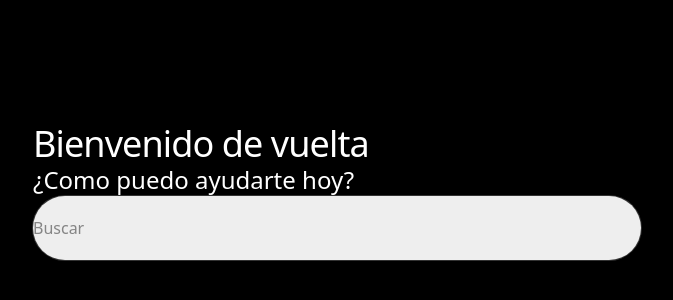
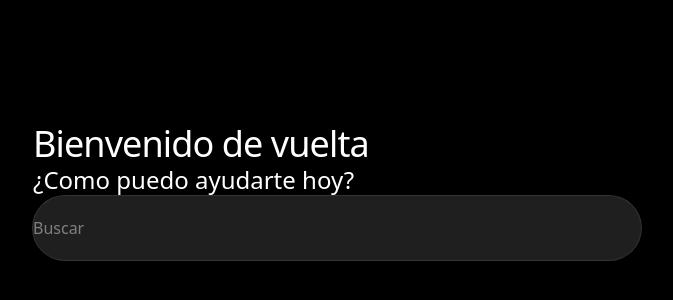
Before and after one commit to spricew/keidot-chatbot-front, a Next.js app: page / in a window 1280 px wide. Shown: the part 208-508 px from the top of the page, without its empty margins (303-976 px from the left). Built offline with nearby package versions, Linux system fonts and the light colour scheme; a web font is replaced by a local one.

Commit message:
feat: set dark palette

```diff
--- a/app/globals.css
+++ b/app/globals.css
@@ -1,105 +1,6 @@
 @import "tailwindcss";
 
 @theme inline {
-  --color-black-primary: #1b1b1b;
-  --color-on-black-primary: #FFFFFF;
-  --color-black-primary-container: #1B1B1B;
-  --color-on-black-primary-container: #848484;
-  --color-primary: #0058BC;
-  --color-on-primary: #FFFFFF;
-  --color-primary-container: #0070EB;
-  --color-on-primary-container: #FEFCFF;
-  --color-secondary: #DFA800;
-  --color-on-secondary: #FFFFFF;
-  --color-tertiary: #790089;
-  --color-on-tertiary: #FFFFFF;
-  --color-primary-background: color-mix(in oklch, var(--color-ref-palette-primary-50) 10%, transparent);
-  --color-secondary-background: color-mix(in oklch, var(--color-ref-palette-secondary-80) 10%, transparent);
-  --color-tertiary-background: color-mix(in oklch, var(--color-ref-palette-tertiary-40) 10%, transparent);
-
-  --color-error: #BA1A1A;
-  --color-on-error: #FFFFFF;
-  --color-error-container: #FFDAD6;
-  --color-on-error-container: #93000A;
-  --color-background: #F9F9F9;
-  --color-on-background: #1B1B1B;
-  --color-surface: #F9F9F9;
-  --color-on-surface: #1B1B1B;
-  --color-surface-variant: #EBE0E1;
-  --color-on-surface-variant: #494949;
-  --color-outline: #7E7576;
-  --color-outline-variant: #C3C3C3;
-  --color-inverse-surface: #303030;
-
-  --color-surface-tint: #5E5E5E;
-  --color-surface-bright: #F9F9F9;
-  --color-surface-container-lowest: #FFFFFF;
-  --color-surface-container-low: #F3F3F3;
-  --color-surface-container: #EEEEEE;
-  --color-surface-container-high: #E8E8E8;
-  --color-surface-container-highest: #E2E2E2;
-
-  /* primary */
-  --color-ref-palette-primary-0: #000000;
-  --color-ref-palette-primary-10: #001A41;
-  --color-ref-palette-primary-20: #002E69;
-  --color-ref-palette-primary-30: #004493;
-  --color-ref-palette-primary-40: #005BC1;
-  --color-ref-palette-primary-50: #0072F0;
-  --color-ref-palette-primary-60: #4B8EFF;
-  --color-ref-palette-primary-70: #80ABFF;
-  --color-ref-palette-primary-80: #ADC6FF;
-  --color-ref-palette-primary-90: #D8E2FF;
-  --color-ref-palette-primary-100: #FFFFFF;
-
-  /* secondary */
-  --color-ref-palette-secondary-0: #000000;
-  --color-ref-palette-secondary-10: #261A00;
-  --color-ref-palette-secondary-20: #3F2E00;
-  --color-ref-palette-secondary-30: #5B4300;
-  --color-ref-palette-secondary-40: #795900;
-  --color-ref-palette-secondary-50: #977100;
-  --color-ref-palette-secondary-60: #B78900;
-  --color-ref-palette-secondary-70: #D8A300;
-  --color-ref-palette-secondary-80: #F7BE26;
-  --color-ref-palette-secondary-90: #FFDF9E;
-  --color-ref-palette-secondary-100: #FFFFFF;
-
-  /* tertiary */
-  --color-ref-palette-tertiary-0: #000000;
-  --color-ref-palette-tertiary-10: #36003E;
-  --color-ref-palette-tertiary-20: #580064;
-  --color-ref-palette-tertiary-30: #7C008D;
-  --color-ref-palette-tertiary-40: #A208B7;
-  --color-ref-palette-tertiary-50: #BF36D2;
-  --color-ref-palette-tertiary-60: #DE55EF;
-  --color-ref-palette-tertiary-70: #F37CFF;
-  --color-ref-palette-tertiary-80: #FCAAFF;
-  --color-ref-palette-tertiary-90: #FFD6FC;
-  --color-ref-palette-tertiary-100: #FFFFFF;
-
-  /* Neutral & Neutral Variant */
-  --color-ref-palette-neutral-10: #1B1B1B;
-  --color-ref-palette-neutral-15: #262626;
-  --color-ref-palette-neutral-20: #303030;
-  --color-ref-palette-neutral-25: #3B3B3B;
-  --color-ref-palette-neutral-30: #474747;
-  --color-ref-palette-neutral-35: #525252;
-  --color-ref-palette-neutral-40: #5E5E5E;
-  --color-ref-palette-neutral-50: #777777;
-  --color-ref-palette-neutral-60: #919191;
-  --color-ref-palette-neutral-70: #ABABAB;
-  --color-ref-palette-neutral-80: #C6C6C6;
-  --color-ref-palette-neutral-90: #E2E2E2;
-  --color-ref-palette-neutral-95: #F1F1F1;
-  --color-ref-palette-neutral-98: #F9F9F9;
-  --color-ref-palette-neutral-99: #FCFCFC;
-  --color-ref-palette-neutral-100: #FFFFFF;
-}
-
-/*
-@media (prefers-color-scheme: dark) {
-  :root {
 
   --color-primary: #C6C6C6;
   --color-surface-tint: #C6C6C6;
@@ -135,7 +36,6 @@
   --color-surface-container-high: #2A2A2A;
   --color-surface-container-highest: #353535;
 }
-} */
 
 
 /* FONTS */
@@ -209,7 +109,6 @@ body {
   }
 }
 
-
 /* *{
   outline: red  solid 1px;
   box-sizing: border-box;
```
Lines whose indentation alone changed are shown as unchanged.
